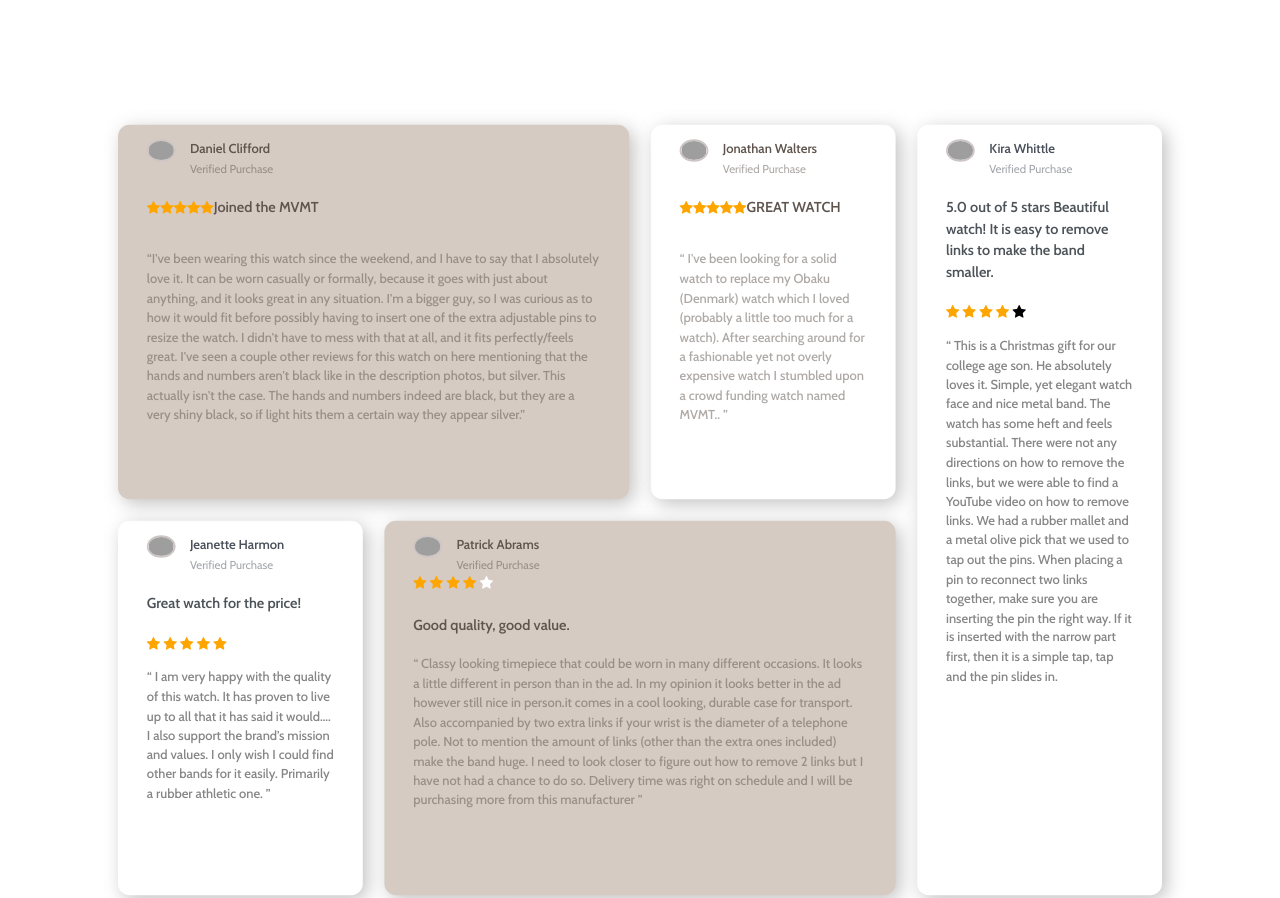
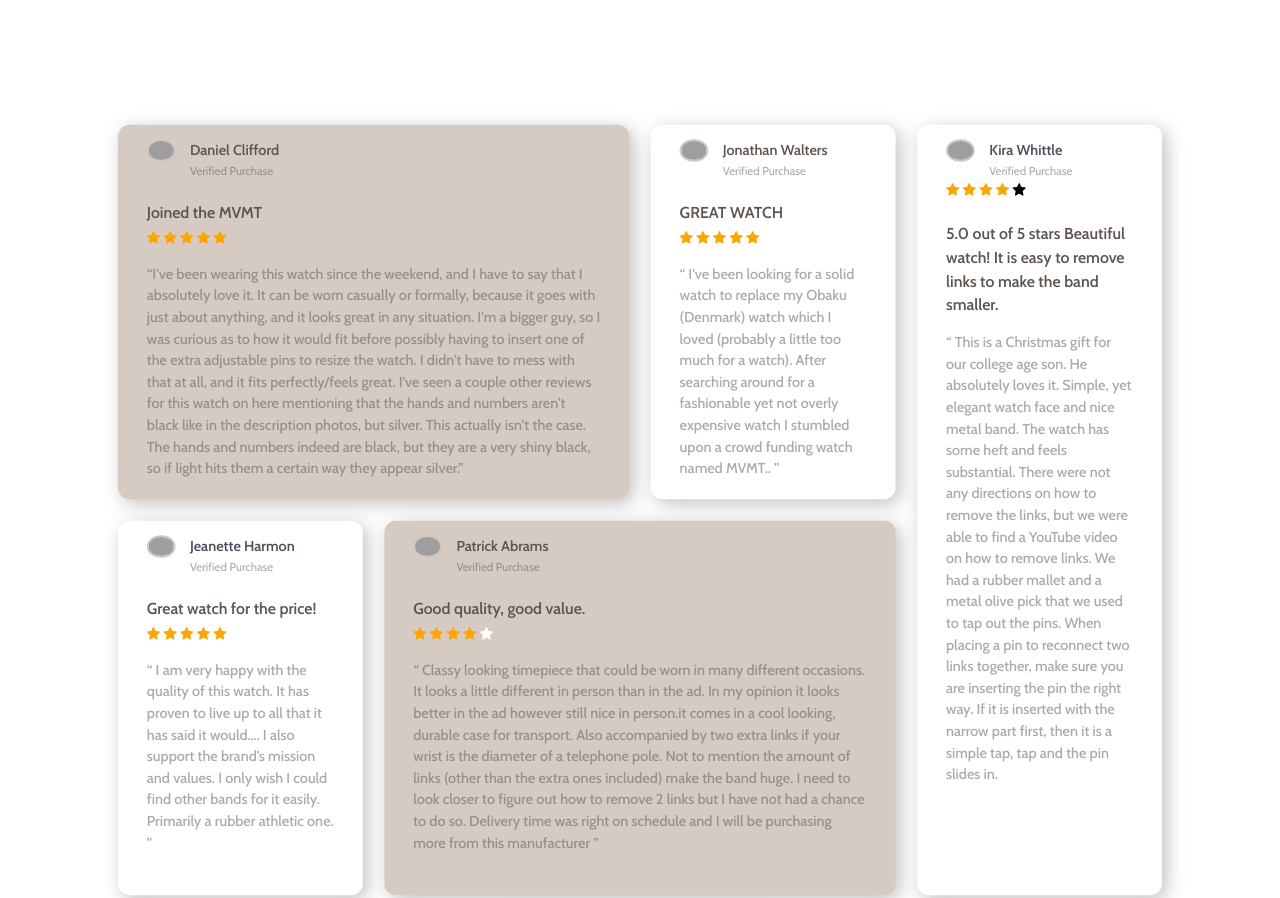
Before and after one commit to maci-kb24/EcomLP, a website built with Vite: page index.html in a window 1280 px wide. Shown: the part 1500-2398 px from the top of the page. Built offline with nearby package versions, Linux system fonts and the light colour scheme; grey boxes are pictures that could not be loaded; files whose address does not match are found by name.

Commit message:
fix star rating spacing

```diff
--- a/assets/style/style.css
+++ b/assets/style/style.css
@@ -63,11 +63,11 @@ h3 {
 
 h4 {
   color: var(--text-color);
-  font-size: 1em;
+  font-size: 1.1em;
 }
 p {
   color: var(--text-color);
-  font-size: 0.9em;
+  font-size: 1em;
 }
 
 .checked {
@@ -457,8 +457,6 @@ a:hover {
 }
 
 .detbox .name {
-  /* color: hsl(0, 0%, 81%); */
-  /* font-size: 0.9rem; */
   margin-bottom: 0.1rem;
   font-weight: 600;
 }
@@ -468,41 +466,19 @@ a:hover {
 }
 
 .detbox .designation {
-  /* color: hsl(0, 0%, 81%); */
   opacity: 50%;
   font-size: 0.8rem;
 }
 
-.detbox .designation.dark {
-  color: #49505A;
-}
-
 .review h4 {
   font-weight: 600;
-  /* margin-bottom: 0.8rem; */
-}
-
-.review.dark h4 {
-  color: #4B5258;
+  margin-bottom: 0.2rem;
 }
 
 .review p {
-  /* font-size: 0.95rem;
-  color: #F3DEFF; */
   font-weight: 500;
   opacity: 50%;
-  /* line-height: 1.5; */
 }
-
-.review.dark p {
-  color: #0e0e0e;
-}
-
-.review-stars {
-  display: flex;
-  align-items: center;
-}
-
 
 @media only screen and (max-width: 1000px) {
   .innerdiv {
--- a/index.html
+++ b/index.html
@@ -133,10 +133,8 @@
         <div class="customer-reviews">
           <div class="outerdiv">
             <div class="innerdiv">
-              <!-- div1 -->
               <div class="div1 eachdiv">
                 <div class="userdetails">
-
                   <div class="imgbox">
                     <img
                       src="https://raw.githubusercontent.com/RahulSahOfficial/testimonials_grid_section/5532c958b7d3c9b910a216b198fdd21c73112d84/images/image-daniel.jpg"
@@ -148,15 +146,14 @@
                   </div>
                 </div>
                 <div class="review">
-                  <div class="review-stars">
+                  <h4>Joined the MVMT</h4>
+                  <div>
                     <span class="fa fa-star checked"></span>
                     <span class="fa fa-star checked"></span>
                     <span class="fa fa-star checked"></span>
                     <span class="fa fa-star checked"></span>
                     <span class="fa fa-star checked"></span>
-                    <h4>Joined the MVMT</h4>
                   </div>
-
                   <p>“I've been wearing this watch since the weekend, and I have to say that I absolutely love it. It
                     can be worn casually or formally, because it goes with just about anything, and it looks great in
                     any situation. I'm a bigger guy, so I was curious as to how it would fit before possibly having to
@@ -182,15 +179,14 @@
                   </div>
                 </div>
                 <div class="review">
-                  <div class="review-stars">
+                  <h4>GREAT WATCH</h4>
+                  <div>
                     <span class="fa fa-star checked"></span>
                     <span class="fa fa-star checked"></span>
                     <span class="fa fa-star checked"></span>
                     <span class="fa fa-star checked"></span>
                     <span class="fa fa-star checked"></span>
-                    <h4>GREAT WATCH</h4>
                   </div>
-
                   <p>“ I've been looking for a solid watch to replace my Obaku (Denmark) watch which I loved (probably a
                     little too much for a watch). After searching around for a fashionable yet not overly expensive
                     watch I stumbled upon a crowd funding watch named MVMT..
@@ -211,12 +207,14 @@
                   </div>
                 </div>
                 <div class="review dark">
-                  <h4>5.0 out of 5 stars Beautiful watch! It is easy to remove links to make the band smaller.</h4>
+                  <div>
                     <span class="fa fa-star checked"></span>
                     <span class="fa fa-star checked"></span>
                     <span class="fa fa-star checked"></span>
                     <span class="fa fa-star checked"></span>
                     <span class="fa fa-star"></span>
+                  </div>
+                  <h4>5.0 out of 5 stars Beautiful watch! It is easy to remove links to make the band smaller.</h4>
                   <p>“ This is a Christmas gift for our college age son. He absolutely loves it. Simple, yet elegant
                     watch face and nice metal band. The watch has some heft and feels substantial. There were not any
                     directions on how to remove the links, but we were able to find a YouTube video on how to remove
@@ -265,12 +263,14 @@
                   </div>
                 </div>
                 <div class="review">
+                  <h4>Good quality, good value.</h4>
+                  <div>
                     <span class="fa fa-star checked"></span>
                     <span class="fa fa-star checked"></span>
                     <span class="fa fa-star checked"></span>
                     <span class="fa fa-star checked"></span>
                     <span class="fa fa-star"></span>
-                  <h4>Good quality, good value.</h4>
+                  </div>
                   <p>“ Classy looking timepiece that could be worn in many different occasions. It looks a little
                     different in person than in the ad. In my opinion it looks better in the ad however still nice in
                     person.it comes in a cool looking, durable case for transport. Also accompanied by two extra links
@@ -396,7 +396,8 @@
         <div class="footer-col">
           <h4>Get the Good Stuff</h4>
           <p>
-            Unlock an extra 10% off your first purchase and keep up with our latest drops, special editions and members-only sales.
+            Unlock an extra 10% off your first purchase and keep up with our latest drops, special editions and
+            members-only sales.
           </p>
           <form action="#">
             <input type="text" placeholder="Enter your email address" required>
```
Lines whose indentation alone changed are shown as unchanged.
